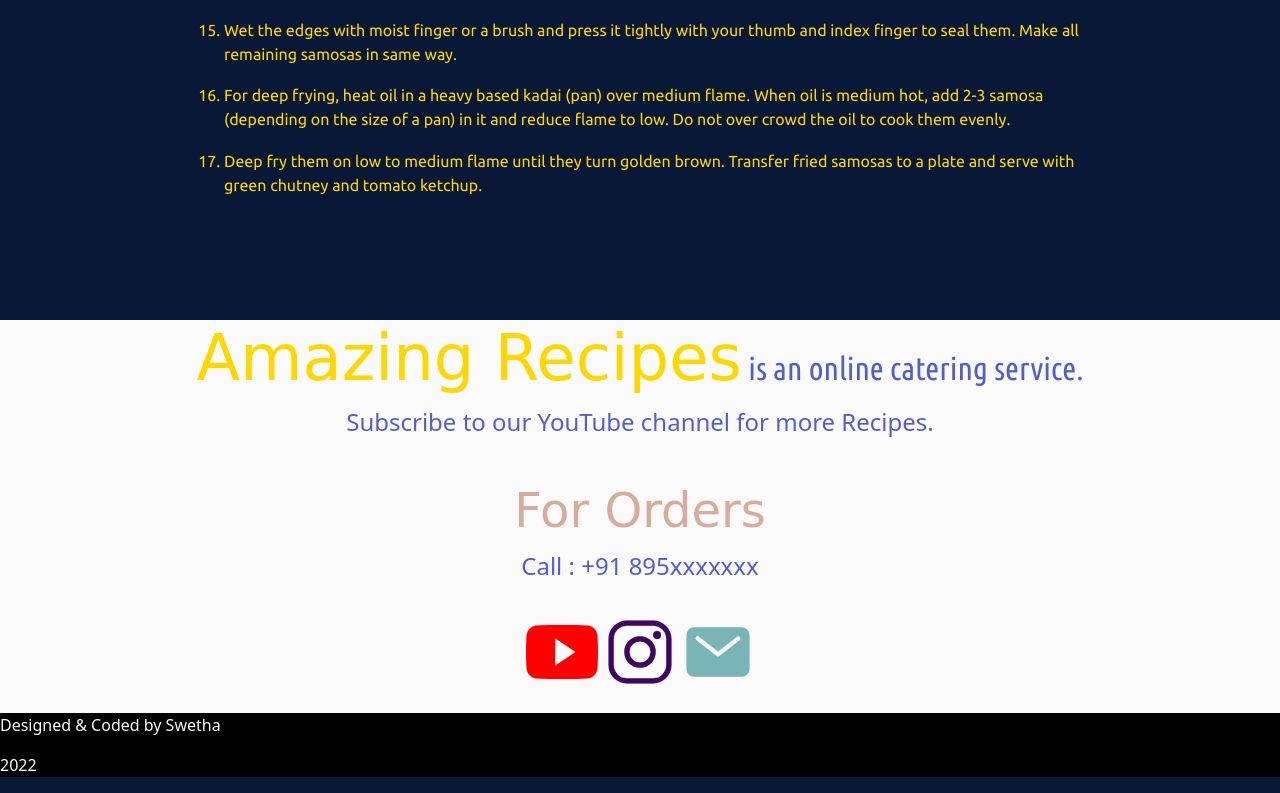
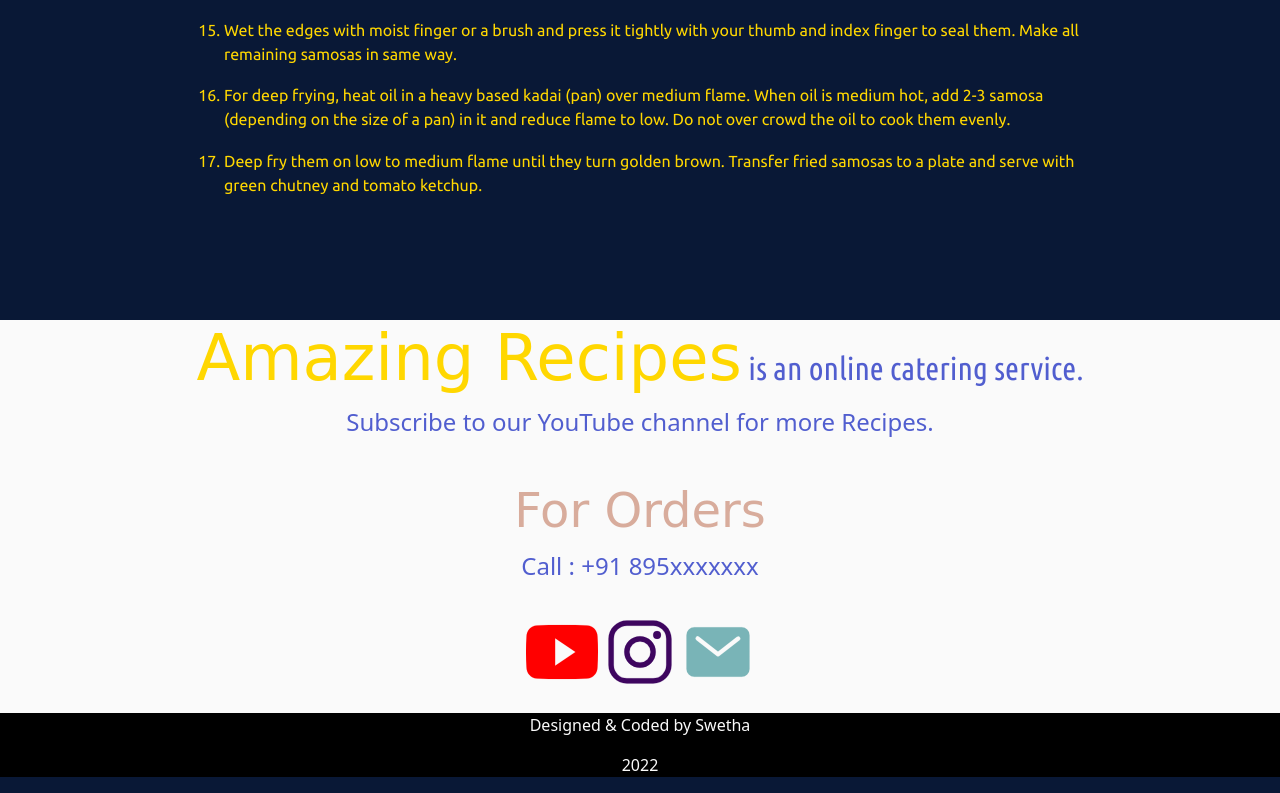
Before and after one commit to SwethaN125/Recipes-Page, a plain HTML site: page index.html in a window 1280 px wide. Shown: the part 2470-3263 px from the top of the page. Drawn offline with nearby package versions, Linux system fonts and the light colour scheme; a web font is replaced by a local one.

Commit message:
Update styles.css

```diff
--- a/styles.css
+++ b/styles.css
@@ -166,5 +166,5 @@ span{
 footer{
   background:black;
   color:#fafafa;
-  text-align:centre;
+  justify-items:center;
 }
```
